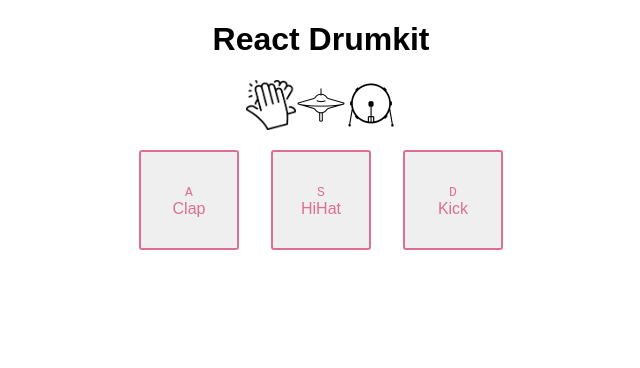
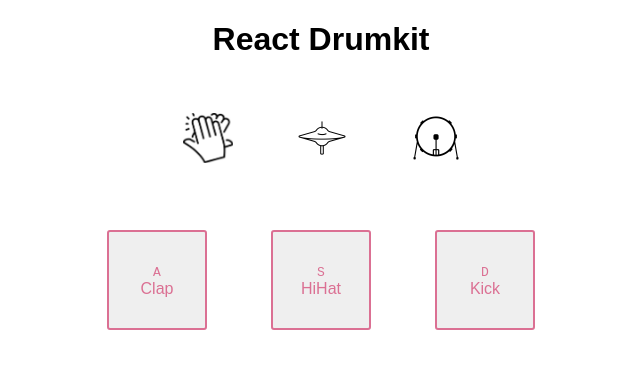
Before and after one commit to Mozl/react-drumkit, a React (Create React App) app in the folder react-drumkit/: page / in a window 1280 px wide. Shown: the top 368 px of the page, without its empty margins (319-959 px from the left). Built offline with nearby package versions, Linux system fonts and the light colour scheme.

Commit message:
icons always shaking

```diff
--- a/react-drumkit/src/App.css
+++ b/react-drumkit/src/App.css
@@ -1,6 +1,11 @@
 .App-logo {
   animation: App-logo-spin infinite 20s linear;
   height: 80px;
+}
+
+.shaking {
+  animation: shake 0.5s;
+  animation-iteration-count: infinite;
 }
 
 .App-header {
@@ -22,3 +27,17 @@
   from { transform: rotate(0deg); }
   to { transform: rotate(360deg); }
 }
+
+@keyframes shake {
+  0% { transform: translate(1px, 1px) rotate(0deg); }
+  10% { transform: translate(-1px, -2px) rotate(-1deg); }
+  20% { transform: translate(-3px, 0px) rotate(1deg); }
+  30% { transform: translate(3px, 2px) rotate(0deg); }
+  40% { transform: translate(1px, -1px) rotate(1deg); }
+  50% { transform: translate(-1px, 2px) rotate(-1deg); }
+  60% { transform: translate(-3px, 1px) rotate(0deg); }
+  70% { transform: translate(3px, 1px) rotate(-1deg); }
+  80% { transform: translate(-1px, -1px) rotate(1deg); }
+  90% { transform: translate(1px, 2px) rotate(0deg); }
+  100% { transform: translate(1px, -2px) rotate(-1deg); }
+}
--- a/react-drumkit/src/App.js
+++ b/react-drumkit/src/App.js
@@ -10,22 +10,16 @@ import clap from '/Users/louismoselhi/Projects/react-drumkit/react-drumkit/src/s
 import hihat from '/Users/louismoselhi/Projects/react-drumkit/react-drumkit/src/sounds/hihat.wav';
 import kick from '/Users/louismoselhi/Projects/react-drumkit/react-drumkit/src/sounds/kick.wav';
 
-
-const LetterStyle = styled.div`
-  text-align: center;
-  color: rgb(12, 159, 185);
-  display: 'inline-block';
-`;
-
 const Image = styled.img`
   width: 50px;
   height: 50px;
+  margin: 2em;
 `;
 
 const ButtonStyle = styled.button`
   color: palevioletred;
   font-size: 1em;
-  margin: 1em;
+  margin: 2em;
   padding: 0.25em 1em;
   border: 2px solid palevioletred;
   border-radius: 3px;
@@ -35,12 +29,73 @@ const AppStyle = styled.div`
   text-align: center;
 `;
 
+class Icon extends Component {
+  constructor() {
+    super();
+
+    this.state = {
+      isPlaying: false,
+      isShaking: false
+    };
+
+    this._shake = this._shake.bind(this);
+    this._onTransitionEnd = this._onTransitionEnd.bind(this);
+  }
+
+  _shake(event) {
+    if (event.keyCode === this.props.code || event.type === 'click') {
+      this.setState({ isShaking: true });
+
+    }
+  }
+
+  componentDidMount() {
+    window.addEventListener('keydown', this._shake);
+  }
+
+  componentWillUnmount() {
+    window.removeEventListener('keydown', this._shake);
+  }
+
+  _onTransitionEnd(event) {
+    this.setState({ isPlaying: false });
+    this.setState({ isShaking: false });
+  }
+
+  render() {
+    const { style, className } = this.props;
+    const isShaking = this.state.isPlaying ? `${className} isShaking` : `${className}`;
+    return (
+      <div>
+        <Image
+          code={65}
+          src={clapIcon}
+          className="shaking"
+          source={clap}
+        />
+        <Image
+          code={83}
+          src={hihatIcon}
+          className="shaking"
+          source={hihat}
+        />
+        <Image
+          code={68}
+          src={kickIcon}
+          className="shaking"
+          source={kick}
+        />
+      </div>
+    );
+  }
+}
+
 class DrumKit extends Component {
   constructor() {
     super();
 
     this.state = {
-      isPlaying: false
+      isPlaying: false,
     };
 
     this._playSound = this._playSound.bind(this);
@@ -69,7 +124,7 @@ class DrumKit extends Component {
   }
 
   render() {
-    const { style, bigText, smallText, className } = this.props;
+    const { bigText, smallText, className } = this.props;
     const isPlaying = this.state.isPlaying ? `${className} isPlaying` : `${className}`;
     return (
       <ButtonStyle>
@@ -81,24 +136,26 @@ class DrumKit extends Component {
   }
 }
 
+Icon.propTypes = {
+  className: PropTypes.string,
+  code: PropTypes.number.isRequired,
+  src: PropTypes.string.isRequired,
+  source: PropTypes.string.isRequired
+};
 
 DrumKit.propTypes = {
   className: PropTypes.string,
-  style: PropTypes.object,
   bigText: PropTypes.string.isRequired,
   smallText: PropTypes.string.isRequired,
   code: PropTypes.number.isRequired,
   source: PropTypes.string.isRequired
 };
 
-class Home extends Component {
+class Drums extends Component {
 
   render() {
     return (
       <div>
-        <Image src={clapIcon} />
-        <Image src={hihatIcon} />
-        <Image src={kickIcon} />
         <div className="drums">
           <DrumKit
             className="drumKit clap"
@@ -132,7 +189,8 @@ class App extends Component {
     return (
       <AppStyle>
         <h1>React Drumkit</h1>
-        <Home />
+        <Icon />
+        <Drums />
       </AppStyle>
     );
   }
```
